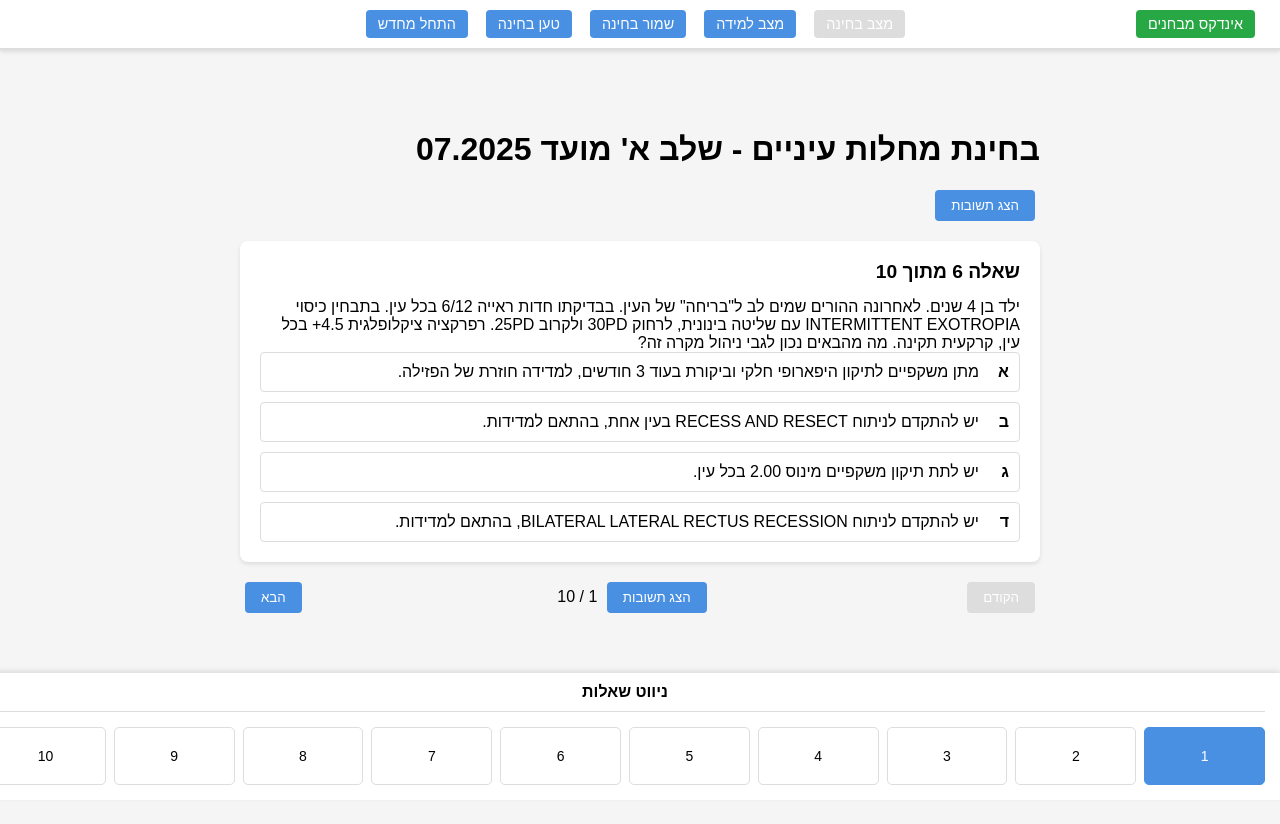
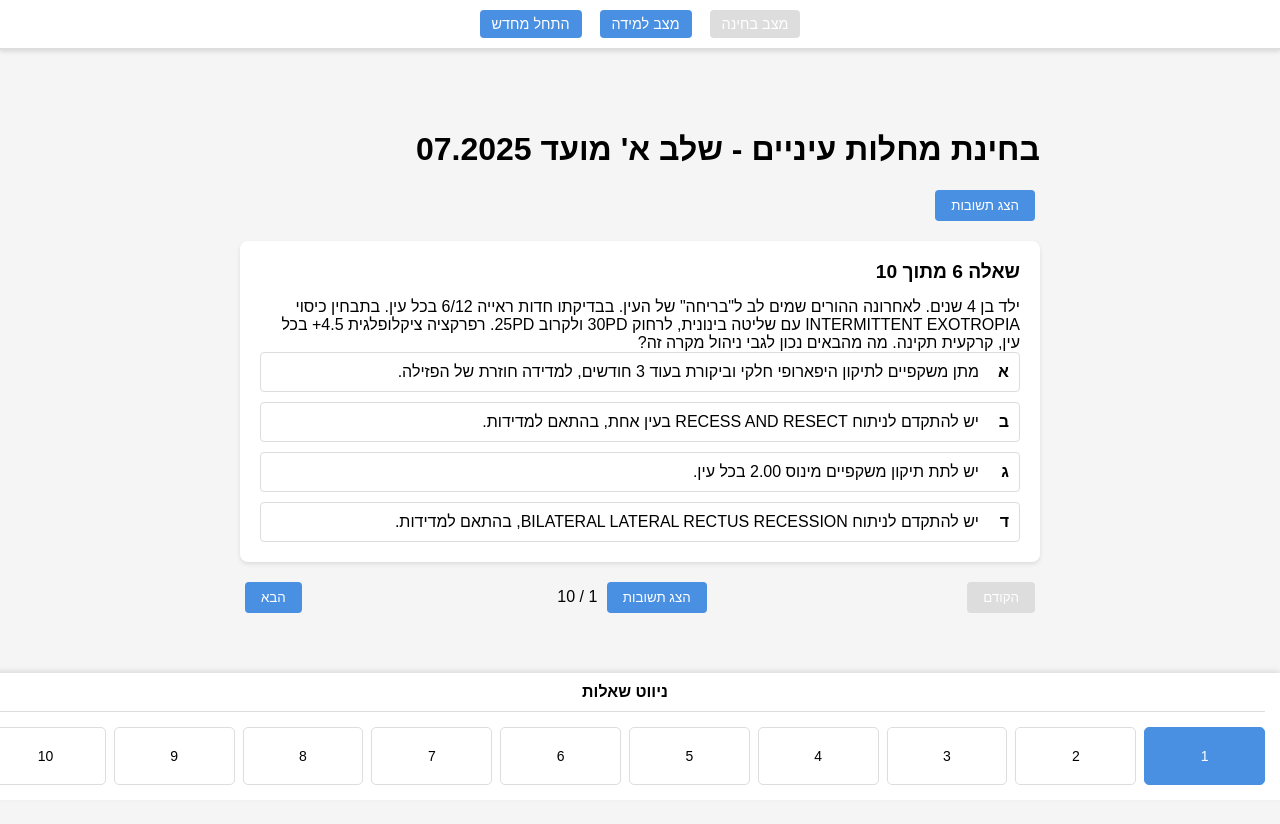
Before and after one commit to israeliuMD/07-2025, a plain HTML site: page index.html in a window 1280 px wide. Drawn offline with Linux system fonts and the light colour scheme.

Commit message:
Update index.html
הסתרה זמנית של כפתורים בBAR העליון

```diff
--- a/index.html
+++ b/index.html
@@ -438,19 +438,20 @@
     <h1>בחינת מחלות עיניים - שלב א' מועד 07.2025</h1>
 
 <div class="control-panel no-print">
-  <div style="display: flex; justify-content: space-between; width: 100%; align-items: center;">
-    <button id="ophthalmology-index-btn" onclick="openOphthalmologyIndex()" style="background-color: #28a745; color: white; border: none; border-radius: 4px; padding: 6px 12px; font-size: 0.9em; cursor: pointer;">אינדקס מבחנים</button>
-    <div style="display: flex; gap: 8px; flex-wrap: wrap; justify-content: center; flex-grow: 1;">
+  <div style="display: flex; justify-content: center; width: 100%; align-items: center;">
+    <!-- <button id="ophthalmology-index-btn" onclick="openOphthalmologyIndex()" style="background-color: #28a745; color: white; border: none; border-radius: 4px; padding: 6px 12px; font-size: 0.9em; cursor: pointer;">אינדקס מבחנים</button> -->
+    <div style="display: flex; gap: 8px; flex-wrap: wrap; justify-content: center;">
       <button id="exam-mode-btn" onclick="setMode('exam')" disabled>מצב בחינה</button>
       <button id="study-mode-btn" onclick="setMode('study')">מצב למידה</button>
-      <button id="save-exam-btn" onclick="saveExam()">שמור בחינה</button>
-      <button id="load-exam-btn" onclick="loadExam()">טען בחינה</button>
+      <!-- <button id="save-exam-btn" onclick="saveExam()">שמור בחינה</button> -->
+      <!-- <button id="load-exam-btn" onclick="loadExam()">טען בחינה</button> -->
       <button id="restart-exam-btn" onclick="restartExam()">התחל מחדש</button>
       <button id="finish-btn" onclick="showResults()" class="finish-btn" style="display: none;">סיים בחינה</button>
     </div>
-    <div style="width: 120px;"></div> <!-- Spacer to balance the layout -->
+    <!-- <div style="width: 120px;"></div> --> <!-- Spacer to balance the layout -->
   </div>
 </div>
+
 
 <div class="mode-toggle no-print">
   <button id="toggle-answers-btn" onclick="toggleAnswers()" style="display: none;">הצג תשובות</button>
```
